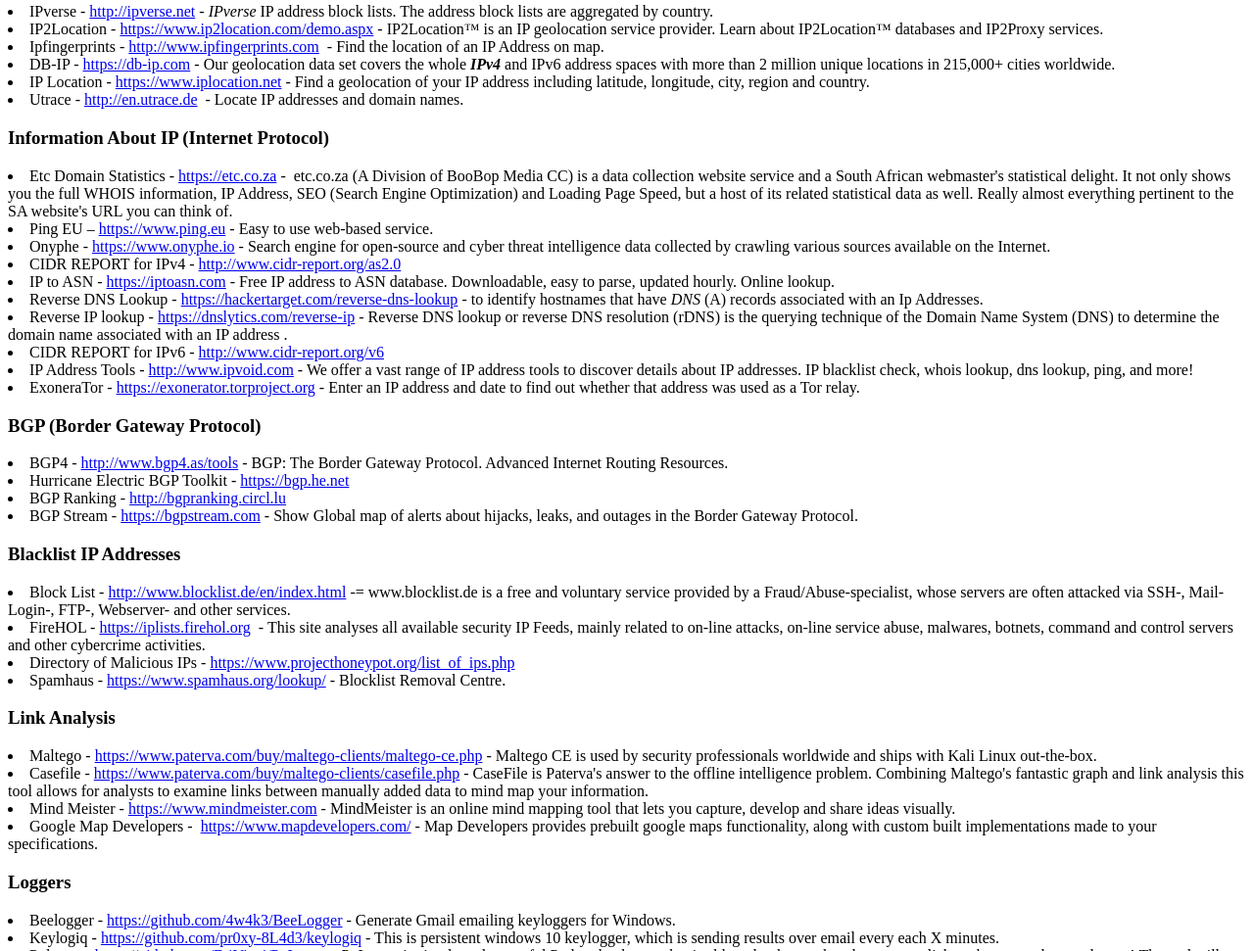
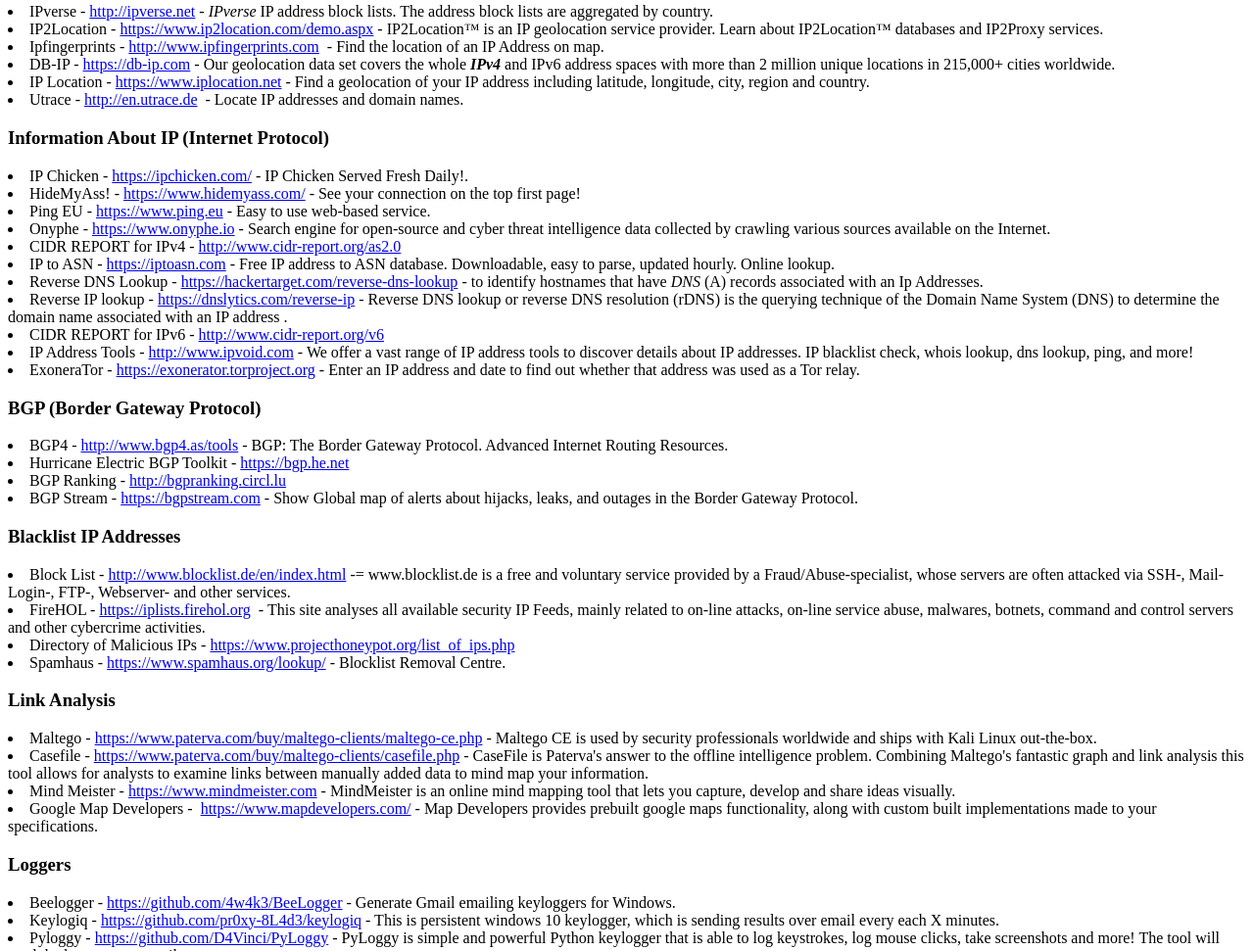
Before and after one commit to b345ty/b345ty.github.io, a plain HTML site: page index.html in a window 1280 px wide. Shown: the part 8285-9256 px from the top of the page at 98% size. Drawn offline with Linux system fonts and the light colour scheme.

Commit message:
Update index.html

```diff
--- a/index.html
+++ b/index.html
@@ -380,8 +380,9 @@
 <li>Utrace - <a href="http://en.utrace.de">http://en.utrace.de</a> &nbsp;- L<span lang="EN-GB">ocate IP addresses and domain names.</span></li>
 </ul>
 <h3>Information About IP (Internet Protocol)</h3>
-<li>Etc Domain Statistics - <a href="https://etc.co.za">https://etc.co.za</a> -&nbsp; etc.co.za (A Division of BooBop Media CC) is a data collection website service and a South African webmaster's statistical delight. It not only shows you the full WHOIS information, IP Address, SEO (Search Engine Optimization) and Loading Page Speed, but a host of its related statistical data as well. Really almost everything pertinent to the SA website's URL you can think of.&nbsp;</li>
-<li>Ping EU &ndash; <a href="https://www.ping.eu">https://www.ping.eu</a> - Easy to use web-based service.</li>
+<li>IP Chicken - <a href="https://ipchicken.com/">https://ipchicken.com/</a> - IP Chicken Served Fresh Daily!.</li>
+<li>HideMyAss! - <a href="https://www.hidemyass.com/">https://www.hidemyass.com/</a> - See your connection on the top first page!</li>
+<li>Ping EU - <a href="https://www.ping.eu">https://www.ping.eu</a> - Easy to use web-based service.</li>
 <li>Onyphe - <a href="https://www.onyphe.io">https://www.onyphe.io</a> - Search<span lang="EN-GB"> engine for open-source and cyber threat intelligence data collected by crawling various sources available on the Internet.&nbsp;</span></li>
 <li>CIDR REPORT for IPv4 - <a href="http://www.cidr-report.org/as2.0">http://www.cidr-report.org/as2.0</a> &nbsp;</li>
 <li>IP to ASN - <a href="https://iptoasn.com">https://iptoasn.com</a> - Free IP address to ASN database. Downloadable, easy to parse, updated hourly. Online lookup.</li>
```
